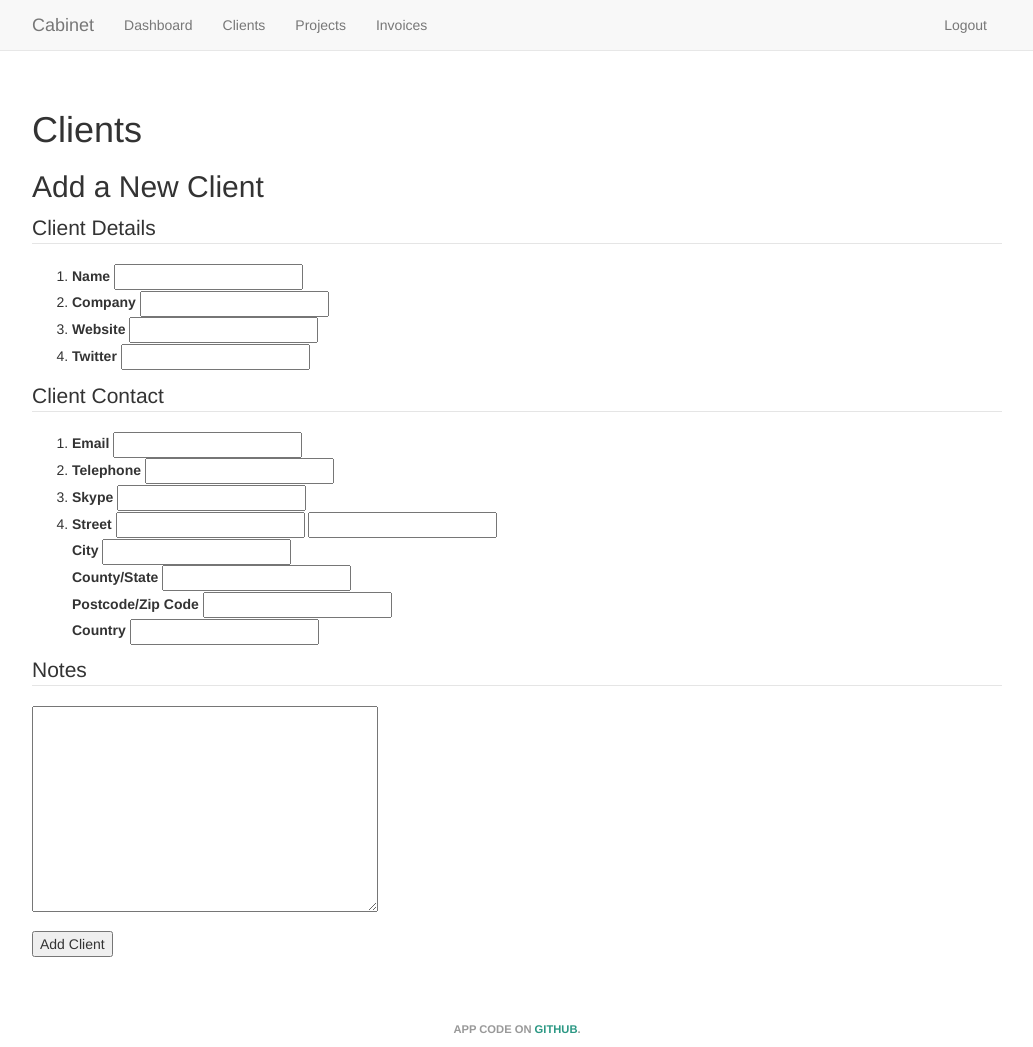
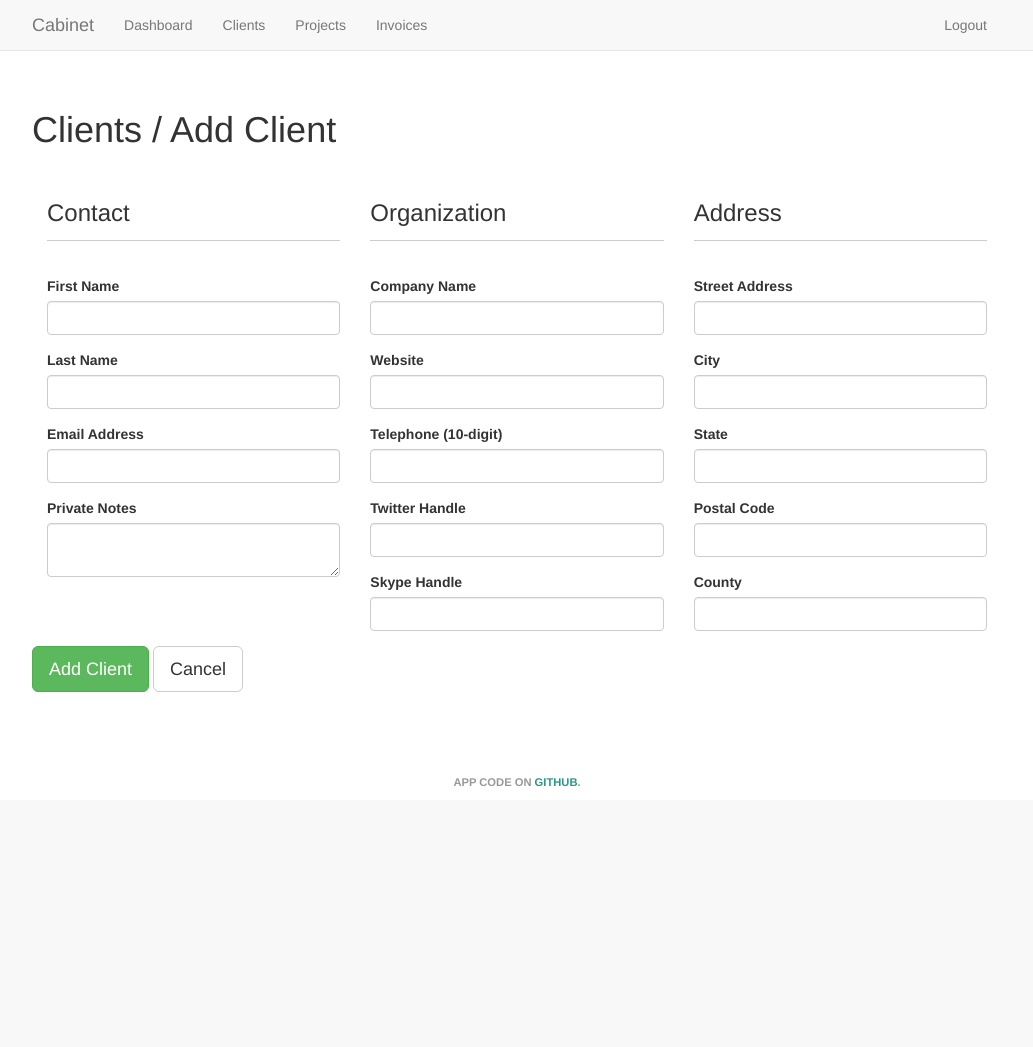
Before and after one commit to mjhea0/cabinet, a Flask app: page /clients/create in a window 1280 px wide. Shown: the whole page, without its empty margins (123-1156 px from the left). After the commit the page ends 786 px from the top, so only its background shows below. Run offline with Flask 2, Linux system fonts and the light colour scheme; a user stored in the database is signed in; tables that the repository leaves empty hold one stand-in row (values such as "Sample post"); parts of the project's set-up code (start-up, migrations or seed data) failed here and were passed over; some libraries are stand-ins or nearby versions.

Commit message:
client templates

```diff
--- a/project/__init__.py
+++ b/project/__init__.py
@@ -12,6 +12,7 @@ from flask.ext.login import LoginManager
 from flask.ext.bcrypt import Bcrypt
 from flask_mail import Mail
 from flask.ext.debugtoolbar import DebugToolbarExtension
+from flask_bootstrap import Bootstrap
 from flask.ext.sqlalchemy import SQLAlchemy
 
 
@@ -32,6 +33,7 @@ login_manager.init_app(app)
 bcrypt = Bcrypt(app)
 mail = Mail(app)
 toolbar = DebugToolbarExtension(app)
+bootstrap = Bootstrap(app)
 db = SQLAlchemy(app)
 
 
--- a/project/client/forms.py
+++ b/project/client/forms.py
@@ -2,10 +2,27 @@
 
 
 from flask_wtf import Form
-from wtforms import TextField, PasswordField
-from wtforms.validators import DataRequired, Email
+from wtforms import StringField, TextAreaField
+from wtforms.validators import DataRequired, Email, Length, URL
 
 
-class LoginForm(Form):
-    email = TextField('Email Address', [DataRequired(), Email()])
-    password = PasswordField('Password', [DataRequired()])
+class AddClientForm(Form):
+    first_name = StringField(
+        'First Name', validators=[DataRequired(), Length(min=3)])
+    last_name = StringField(
+        'Last Name', validators=[DataRequired(), Length(min=3)])
+    email = StringField(
+        'Email Address', validators=[DataRequired(), Email(), Length(min=7)])
+    company = StringField(
+        'Company Name', validators=[DataRequired(), Length(min=3)])
+    website = StringField('Website', validators=[URL()])
+    telephone = StringField(
+        "Telephone (10-digit)", validators=[Length(min=10, max=10)])
+    twitter_handle = StringField('Twitter Handle')
+    skype = StringField('Skype Handle')
+    street = StringField('Street Address')
+    city = StringField('City')
+    state = StringField('State', validators=[Length(min=2)])
+    postal_code = StringField('Postal Code', validators=[Length(min=5)])
+    country = StringField('County', validators=[Length(min=2)])
+    notes = TextAreaField('Private Notes')
--- a/project/client/views.py
+++ b/project/client/views.py
@@ -11,6 +11,7 @@ from flask.ext.login import login_required
 
 from project import db
 from project.models import Client
+from project.client.forms import AddClientForm
 
 
 ################
@@ -27,7 +28,7 @@ client_blueprint = Blueprint('client', __name__,)
 @client_blueprint.route('/clients')
 @login_required
 def clients():
-    clients = Client.query.order_by('name').all()
+    clients = Client.query.order_by('last_name').all()
     return render_template(
         'clients/clients.html',
         title='Clients',
@@ -53,27 +54,30 @@ def view_client(client_id):
 @client_blueprint.route('/clients/create', methods=['GET', 'POST'])
 @login_required
 def create_client():
-    if request.method == 'POST':
+    form = AddClientForm()
+    if form.validate_on_submit():
         client = Client(
-            name=request.form['name'],
+            first_name=request.form['first_name'],
+            last_name=request.form['last_name'],
+            email=request.form['email'],
             company=request.form['company'],
             website=request.form['website'],
-            twitter=request.form['twitter'],
-            email=request.form['email'],
             telephone=request.form['telephone'],
+            twitter_handle=request.form['twitter_handle'],
             skype=request.form['skype'],
             street=request.form['street'],
-            street_2=request.form['street_2'],
             city=request.form['city'],
             state=request.form['state'],
-            postcode=request.form['postcode'],
+            postal_code=request.form['postal_code'],
             country=request.form['country'],
-            notes=request.form['notes'])
+            notes=request.form['notes']
+        )
         db.session.add(client)
         db.session.commit()
-        flash("Client '{0}' was added.".format(client.name))
+        flash("Client '{0} {1}' was added.".format(
+            client.first_name, client.last_name), 'success')
         return redirect(url_for('client.clients'))
-    return render_template('clients/create.html')
+    return render_template('clients/create.html', title="Add Client", form=form)
 
 
 @client_blueprint.route(
--- a/project/models.py
+++ b/project/models.py
@@ -43,15 +43,15 @@ class Client(db.Model):
     __tablename__ = "clients"
 
     id = db.Column(db.Integer, primary_key=True, autoincrement=True)
-    name = db.Column(db.String(255), index=True, nullable=False)
+    first_name = db.Column(db.String(255), index=True, nullable=False)
+    last_name = db.Column(db.String(255), index=True, nullable=False)
+    email = db.Column(db.String(255))
     company = db.Column(db.String(255), nullable=False)
     website = db.Column(db.String(255))
+    telephone = db.Column(db.String(255))
     twitter_handle = db.Column(db.String(255))
-    email = db.Column(db.String(255))
-    telephone = db.Column(db.String(255))
     skype = db.Column(db.String(255))
     street = db.Column(db.String(255))
-    street_two = db.Column(db.String(255))
     city = db.Column(db.String(255))
     state = db.Column(db.String(255))
     postal_code = db.Column(db.String(255))
@@ -59,7 +59,7 @@ class Client(db.Model):
     notes = db.Column(db.Text(1000))
 
     def __repr__(self):
-        return '<Client {0}>'.format(self.name)
+        return '<Client {0}>'.format(self.last_name)
 
 
 class Project(db.Model):
--- a/project/templates/clients/_form.html
+++ /dev/null
@@ -1,55 +0,0 @@
-<fieldset>
-	<legend>Client Details</legend>
-	<ol>
-		<li>
-			<label for="name">Name</label>
-			<input name="name" value="{% if client %}{{ client.name }}{% endif %}">
-		</li>
-		<li>
-			<label for="company">Company</label>
-			<input name="company" value="{% if client %}{{ client.company }}{% endif %}">
-		</li>
-		<li>
-			<label for="website">Website</label>
-			<input name="website" value="{% if client %}{{ client.website }}{% endif %}">
-		</li>
-		<li>
-			<label for="twitter">Twitter</label>
-			<input name="twitter" value="{% if client %}{{ client.twitter }}{% endif %}">
-		</li>
-	</ol>
-</fieldset>
-<fieldset>
-	<legend>Client Contact</legend>
-	<ol>
-		<li>
-			<label for="email">Email</label>
-			<input name="email" value="{% if client %}{{ client.email }}{% endif %}">
-		</li>
-		<li>
-			<label for="telephone">Telephone</label>
-			<input name="telephone" value="{% if client %}{{ client.telephone }}{% endif %}">
-		</li>
-		<li>
-			<label for="skype">Skype</label>
-			<input name="skype" value="{% if client %}{{ client.skype }}{% endif %}">
-		</li>
-		<li>
-			<label for="street">Street</label>
-			<input name="street" value="{% if client %}{{ client.street }}{% endif %}">
-			<input name="street_2" value="{% if client %}{{ client.street_2 }}{% endif %}"><br>
-			<label for="city">City</label>
-			<input name="city" value="{% if client %}{{ client.city }}{% endif %}"><br>
-			<label for="state">County/State</label>
-			<input name="state" value="{% if client %}{{ client.state }}{% endif %}"><br>
-			<label for="postcode">Postcode/Zip Code</label>
-			<input name="postcode" value="{% if client %}{{ client.postcode }}{% endif %}"><br>
-			<label for="country">Country</label>
-			<input name="country" value="{% if client %}{{ client.country }}{% endif %}">
-		</li>
-	</ol>
-</fieldset>
-<fieldset>
-	<legend>Notes</legend>
-	<textarea name="notes" rows="10" cols="40">{% if client %}{{ client.notes }}{% endif %}</textarea>
-</fieldset>
--- a/project/templates/clients/create.html
+++ b/project/templates/clients/create.html
@@ -1,15 +1,64 @@
 {% extends '_base.html' %}
+{% import "bootstrap/wtf.html" as wtf %}
 
 {% block content %}
 
-	<header class="content-header">
-		<h1>Clients</h1>
-		<h2>Add a New Client</h2>
-	</header>
+  <header class="content-header">
+    <h1>Clients / Add Client</h1>
+  </header>
 
-	<form action="" method="post" name="add-client">
-		{% include 'clients/_form.html' %}
-		<p class="form-buttons"><button>Add Client</button></p>
-	</form>
+  <br>
+
+
+  <form class="form" role="form" method="post" action="">
+
+    {{ form.csrf_token }}
+    {{ form.hidden_tag() }}
+    {{ wtf.form_errors(form, hiddens="only") }}
+
+
+    <div class="col-lg-4 col-sm-4">
+
+      <h3>Contact</h3>
+      <hr><br>
+
+      {{ wtf.form_field(form.first_name) }}
+      {{ wtf.form_field(form.last_name) }}
+      {{ wtf.form_field(form.email) }}
+      {{ wtf.form_field(form.notes) }}
+
+    </div>
+
+    <div class="col-lg-4 col-sm-4">
+
+      <h3>Organization</h3>
+      <hr><br>
+
+      {{ wtf.form_field(form.company) }}
+      {{ wtf.form_field(form.website) }}
+      {{ wtf.form_field(form.telephone) }}
+      {{ wtf.form_field(form.twitter_handle) }}
+      {{ wtf.form_field(form.skype) }}
+
+    </div>
+
+    <div class="col-lg-4 col-sm-4">
+
+      <h3>Address</h3>
+      <hr><br>
+
+      {{ wtf.form_field(form.street) }}
+      {{ wtf.form_field(form.city) }}
+      {{ wtf.form_field(form.state) }}
+      {{ wtf.form_field(form.postal_code) }}
+      {{ wtf.form_field(form.country) }}
+
+    </div>
+
+    <button class="btn btn-success btn-lg" type="submit">Add Client</button>
+    <a href="{{ url_for('client.clients') }}" class="btn btn-default btn-lg">Cancel</a>
+
+  </form>
+
 
 {% endblock content %}
--- a/requirements.txt
+++ b/requirements.txt
@@ -1,5 +1,6 @@
 Flask==0.10.1
 Flask-Bcrypt==0.6.0
+Flask-Bootstrap==3.3.0.1
 Flask-DebugToolbar==0.9.0
 Flask-Login==0.2.11
 Flask-Mail==0.9.1
```
Also changed, not shown: project/templates/clients/clients.html (+29 -15 lines).
